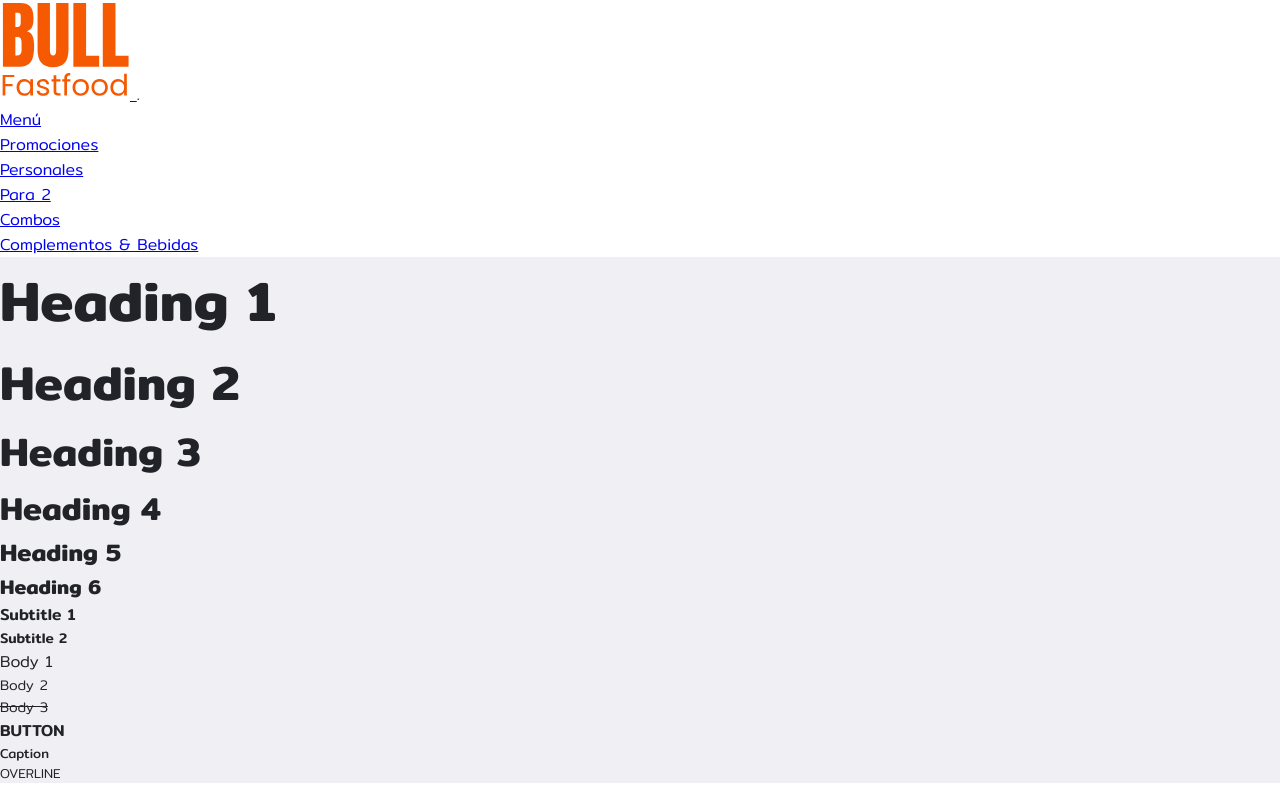
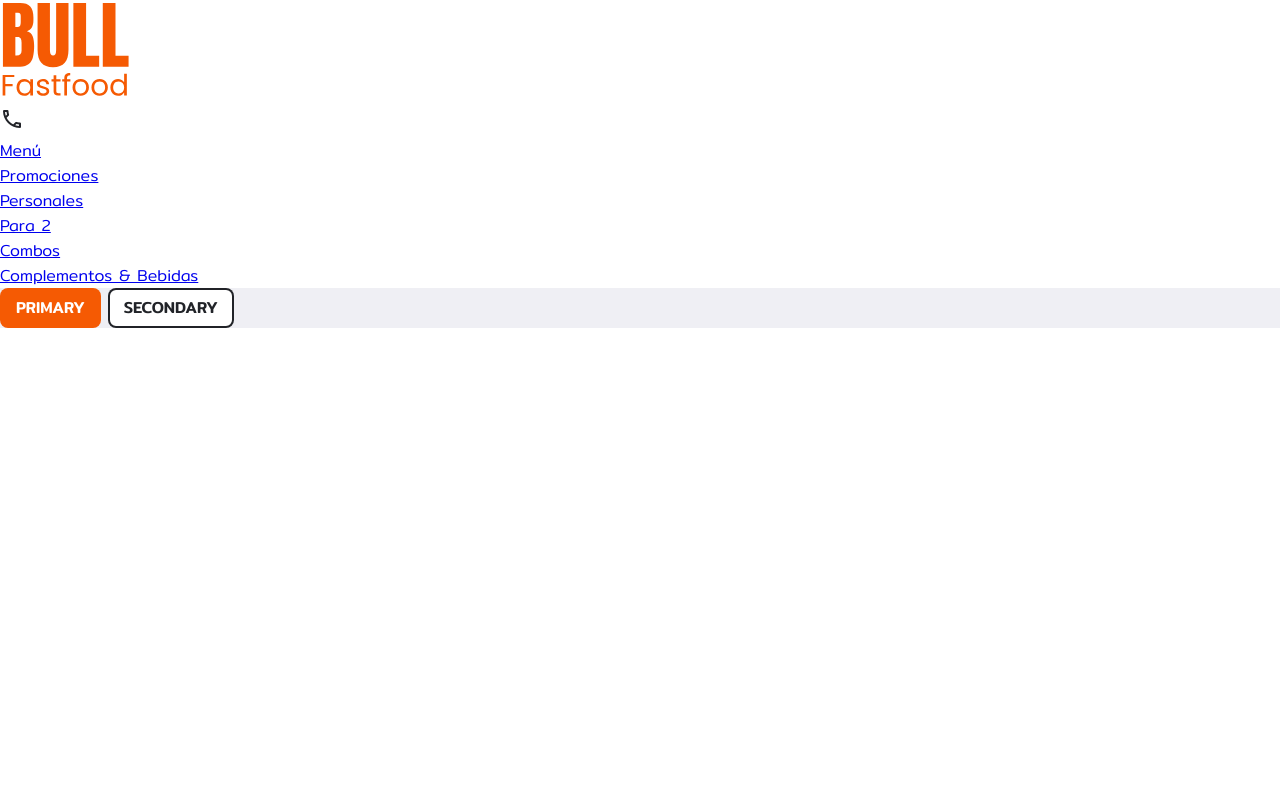
Before and after one commit to javierbull/fastFood, a plain HTML site: page index.html in a window 1280 px wide. Drawn offline with nearby package versions, Linux system fonts and the light colour scheme.

Commit message:
butoons styles

```diff
--- a/css/main.css
+++ b/css/main.css
@@ -41,7 +41,7 @@ html {
     background-color: var(--gray-light);
   }
 
-  /* Tipografia */
+  /* Typography */
 
   h1 {
     font-size: 3.5rem;
@@ -99,12 +99,6 @@ html {
     text-decoration: line-through;
   }
 
-  .btn {
-    font-size: 1rem;
-    font-weight: 500;
-    text-transform: uppercase;
-  }
-
   .caption {
     font-size: .8125rem;
     font-weight: 400;
@@ -115,6 +109,38 @@ html {
     font-weight: 300;
     text-transform: uppercase;
   }
-  /* Fin tipografia */
+  /* End Typography */
+
+  /* Buttons */
+  .btn {
+    font-family: 'Mitr', sans-serif;
+    font-size: 1rem;
+    font-weight: 500;
+    line-height: 1.25rem;
+    text-transform: uppercase;
+    padding: .625rem 1rem;
+    border: none;
+    border-radius: .5rem;
+  }
+
+  .button-primary {
+    background-color: var(--primary);
+    color: var(--white);
+  }
+
+  .button-secondary {
+    background-color: var(--white);
+    color: var(--dark);
+    box-shadow: inset 0 0 0 2px var(--dark);
+  }
+
+  .button-icon {
+    display: inline-flex;
+    align-items: center;
+    grid-gap: .5rem;
+    text-align: center;
+  }
+  /* End Buttons */
+
 
   /* FIN ESTILOS GENERALES */
--- a/index.html
+++ b/index.html
@@ -19,7 +19,14 @@
                 <img src="img/logos/logo.svg" alt="Bull Fastfood">
             </a>
 
-            .
+            <div class="navbar-top-right">
+                <div class="info-delivery">
+                    <span class="material-icons-outlined">
+                        phone
+                    </span>
+                </div>
+
+            </div>
         </nav>
         <nav class="navbar-categorias">
             <ul>
@@ -57,20 +64,14 @@
         </nav>
     </header>
     <main>
-        <h1>Heading 1</h1>
-        <h2>Heading 2</h2>
-        <h3>Heading 3</h3>
-        <h4>Heading 4</h4>
-        <h5>Heading 5</h5>
-        <h6>Heading 6</h6>
-        <p class="subtitle-1">Subtitle 1</p>
-        <p class="subtitle-2">Subtitle 2</p>
-        <p class="body-1">Body 1</p>
-        <p class="body-2">Body 2</p>
-        <p class="body-3">Body 3</p>
-        <p class="btn">Button</p>
-        <p class="caption">Caption</p>
-        <p class="overline">Overline</p>
+
+        <button class="btn button-primary">
+            Primary
+        </button>
+
+        <button class="btn button-secondary">
+            Secondary
+        </button>
     </main>
     <footer>
 
```
